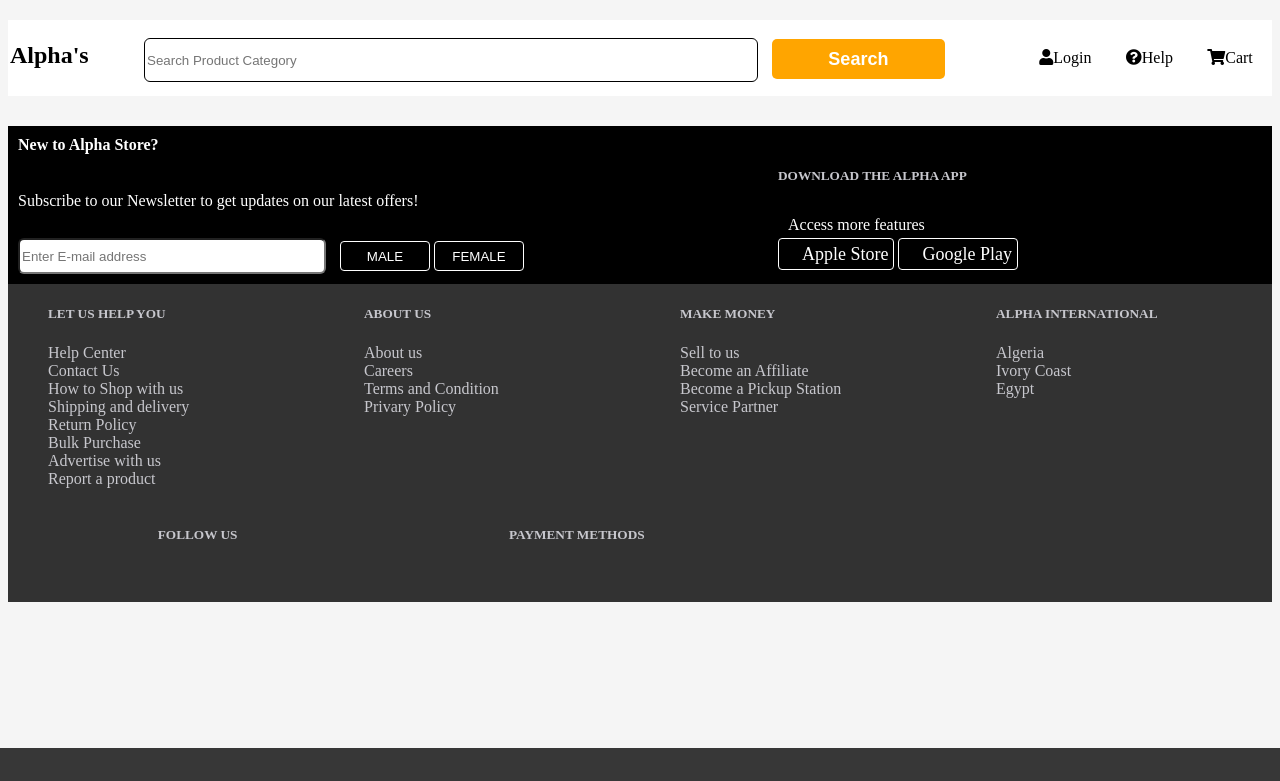
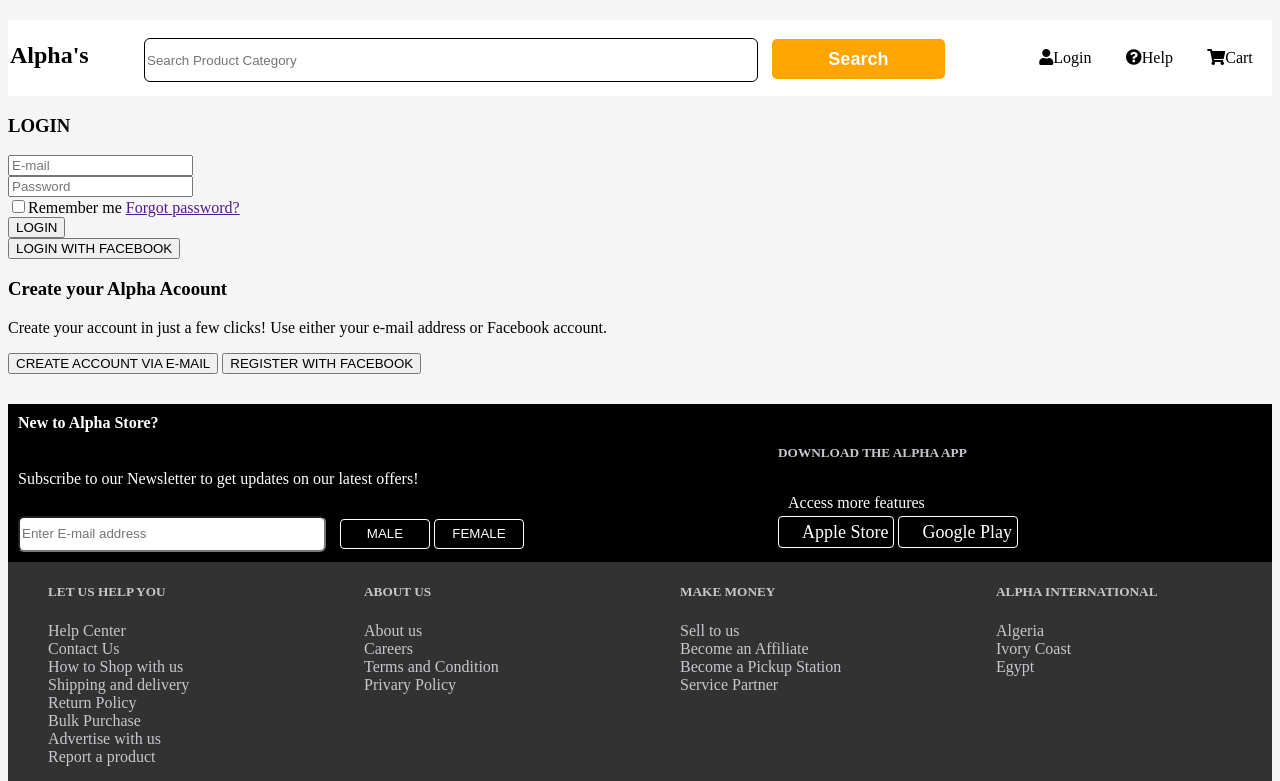
Before and after one commit to LifsaDev/myjum, a PHP site: page /php/user.php in a window 1280 px wide. Shown: the part 68-849 px from the top of the page. Before the commit the page ends 816 px from the top, so only its background shows below. Run offline with PHP 8.4, Linux system fonts and the light colour scheme.

Commit message:
Update user.php

```diff
--- a/php/user.php
+++ b/php/user.php
@@ -1,55 +1,5 @@
 <?php include('header.php'); ?>
-<?php include('footer.php');?>
 
-</body>
-</html>
-
-
-<!--<!DOCTYPE html>
-<html>
-<head>
-    <title>E-Commerce Site.</title>
-    <link href="index.css" rel="stylesheet" type="text/css">
-    <link rel="stylesheet" type="text/css" href="user.css">
-    <link rel="stylesheet" href="https://use.fontawesome.com/releases/v5.7.1/css/all.css">-->
-    <!--<script src="https://use.fontawesome.com/e05f192331.js"></script>-->
-<!--</head>
-<body>
-    <nav class="navtop">
-        <div>
-            <h1>Alpha Stores</h1>
-        </div>
-    </nav>
-    <div class="searchdiv">
-        <div class="logo">
-            <h2>Alpha's</h2>
-        </div>
-        <div class="inputs">
-            <form action="" method="">
-                <input class="input-field" type="text" placeholder="Search Product Category">
-                <button type="submit" class="search">Search</button>
-            </form>
-        </div>
-        <div class="icons">
-            <a href="" onclick="dropDown()" class="dropbtn"><i class="fa fa-user"></i>Login</a>
-                    <div id="myDropDown" class="dropdown-content">
-                        <button class="login">LOGIN</button><hr>
-                        <a href="" class="create-account"><i class="fa fa-user"></i>CREATE ACCOUNT</a>
-                        <a href="" class="accunt"><i class="fa fa-user-circle"></i>Account</a>
-                        <a href="" class="orders"><i class="fa fa-credit-card"></i>Orders</a>
-                        <a href="" class="saved-items"><i class="fa fa-floppy-o"></i>Saved Items</a>
-                    </div>
-            <a href="#" onclick="helpDropDown()" class="droplink"><i class="fa fa-question-circle"></i>Help</a>
-                <div id="helpdropdown" class="dropdown">
-                    <a href="">Contact us</a>
-                    <a href="">Track My Order</a>
-                    <a href="">Return My Order</a>
-                    <a href="">FAQs</a>
-                    <a href="">Product ratings</a>
-                </div>
-            <a href=""><i class="fa fa-shopping-cart"></i>Cart</a>
-        </div>
-    </div>
     <div class="register-login">
         <div class="user-login">
             <h3>LOGIN</h3>
@@ -58,107 +8,23 @@
                 <input type="password" name="" placeholder="Password"><br>
             </form>
             <input type="checkbox" name="">Remember me
-            <a href="" class="forgot">Forgot password</a><br>
+            <a href="" class="forgot">Forgot password?</a><br>
             <button>LOGIN</button><br>
-            <a href="" class="facebook">LOGIN WITH FACEBOOK</a>
+            <a href="" class="facebook"><button>LOGIN WITH FACEBOOK</button></a>
 
         </div>
         <div class="register">
             <h3>Create your Alpha Acoount</h3>
             <p>
-                Craete your account in just a  few clicks! Use either your e-mail address or Facebook account.
+                Create your account in just a  few clicks! Use either your e-mail address or Facebook account.
 
             </p>
-            <a href=""><i class="fa fa-envelope-o"></i>CREATE ACCOUNT VIA E-MAIL</a>
-            <a href=""><i class="fa fa-facebook-official"></i>REGISTER WITH FACEBOOK</a>
+            <a href="" class="new-email"><button>CREATE ACCOUNT VIA E-MAIL</button></a>
+            <a href="" class="new-facebook"><button>REGISTER WITH FACEBOOK</button></a>
         </div>
 
     </div>
-    <div class="footer">
-        <div class="email">
-            <div id="email">
-                <h4>New to Alpha Store?</h4><br>
-                <p>Subscribe to our Newsletter to get updates on our latest offers!</p><br>
-                <div class="buttons">
-                    <input type="email" placeholder="Enter E-mail address">
-                    <button class="gender">MALE</button>
-                    <button class="gender">FEMALE</button>
-                </div>
-            </div>
-            <div class="download">
-                <div class="freeapp">
-                    <h5>DOWNLOAD THE ALPHA APP</h5>
-                    <p>Access more features</p>
-                </div>
-                <div class="appstore">
-                    <a href=""><i class="fa fa-apple"></i>Apple Store</a>
-                    <a href=""><i class="fa fa-google"></i>Google Play</a>
-                </div>
-            </div>
-        </div>
-        <div class="contactus">
-            <div class="help">
-                <ul class="helplist">
-                    <li><h5>LET US HELP YOU</h5></li>
-                    <li><a href="">Help Center</a></li>
-                    <li><a href="">Contact Us</a></li>
-                    <li><a href="">How to Shop with us</a></li>
-                    <li><a href="">Shipping and delivery</a></li>
-                    <li><a href="">Return Policy</a></li>
-                    <li><a href="">Bulk Purchase</a></li>
-                    <li><a href="">Advertise with us</a></li>
-                    <li><a href="">Report a product</a></li>
-                </ul>
-            </div>
-            <div class="about">
-                <ul class="aboutlist">
-                    <li><h5>ABOUT US</h5></li>
-                    <li><a href="">About us</a></li>
-                    <li><a href="">Careers</a></li>
-                    <li><a href="">Terms and Condition</a></li>
-                    <li><a href="">Privary Policy</a></li>
-                </ul>
-            </div>
-            <div class="makemoney">
-                <ul class="moneylist">
-                    <li><h5>MAKE MONEY</h5></li>
-                    <li><a href="">Sell to us</a></li>
-                    <li><a href="">Become an Affiliate</a></li>
-                    <li><a href="">Become a Pickup Station</a></li>
-                    <li><a href="">Service Partner</a></li>
-                </ul>
-            </div>
-            <div class="international">
-                <ul>
-                    <li><h5>ALPHA INTERNATIONAL</h5></li>
-                    <li><a href="">Algeria</a></li>
-                    <li><a href="">Ivory Coast</a></li>
-                    <li><a href="">Egypt</a></li>
-                </ul>
-            </div>
-        </div>
-        <div class="join">
-            <div class="socials">
-                <h5>FOLLOW US</h5>
-                <ul>
 
-                    <li><a href=""><i class="fa fa-facebook"></i></a></li>
-                    <li><a href=""><i class="fa fa-instagram"></i></a></li>
-                    <li><a href=""><i class="fa fa-youtube"></i></a></li>
-                    <li><a href=""><i class="fa fa-twitter"></i></a></li>
-                </ul>
-            </div>
-            <div class="payment">
-                <h5>PAYMENT METHODS</h5>
-                <ul>
-                    <li><a href=""><i class="fa fa-cc-visa"></i></a></li>
-                    <li><a href=""><i class="fa fa-cc-mastercard"></i></a></li>
-                    <li><a href=""><i class="fa fa-paypal"></i></a></li>
-                </ul>
-            </div>
-        </div>
-
-    </div>
-    <script src="index.js"></script>
+<?php include('footer.php');?>
 </body>
-</html>-->
+</html>
```
